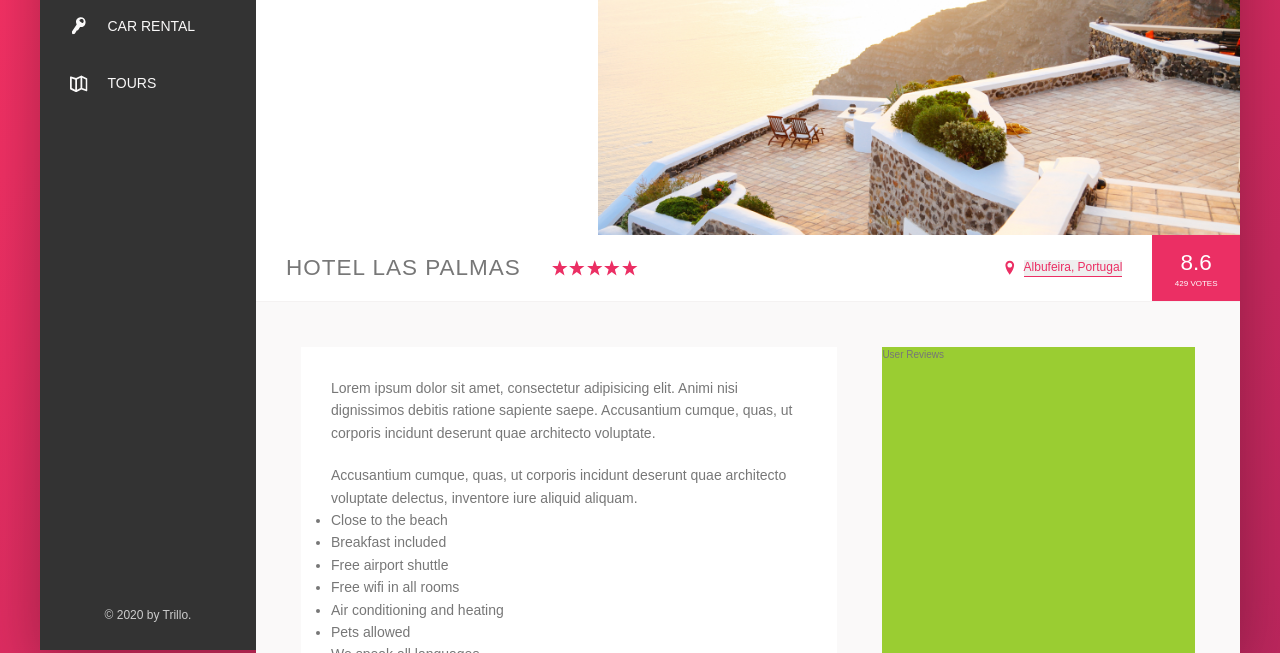
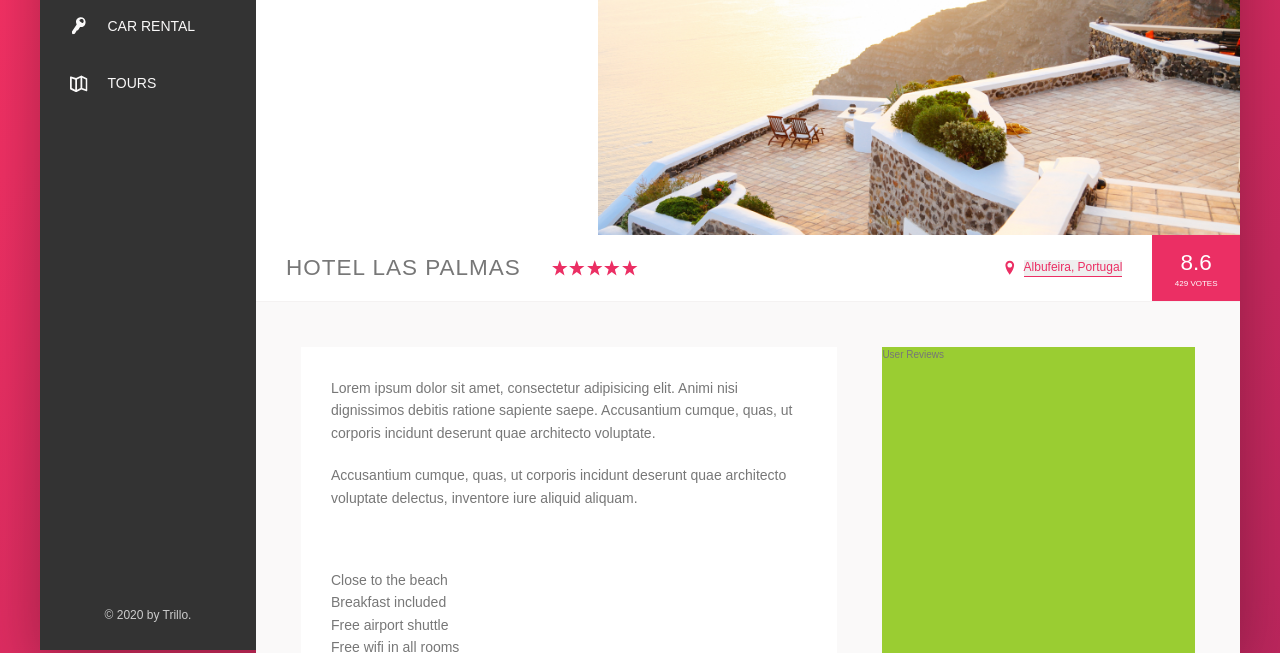
Before and after one commit to KSamra/css-practice-2, a website: page index.html in a window 1280 px wide. Shown: the part 300-953 px from the top of the page. Drawn offline with Linux system fonts and the light colour scheme.

```diff
--- a/sass/_base.scss
+++ b/sass/_base.scss
@@ -34,6 +34,8 @@
 
  --shadow-dark: 0 2rem 6rem rgba(0,0,0,.3);
  --shadow-light: 0 2rem 5rem rbga(0,0,0,.06);
+
+ --line: 1px solid var(--color-grey-light-2) ;
 }
 
 *{
--- a/sass/_components.scss
+++ b/sass/_components.scss
@@ -335,4 +335,15 @@
 
 
 /////////////////////////////
+///// List
+.list {
+  list-style: none;
+  margin: 3rem 0;
+  padding: 3rem 0;
+  border-bottom: 0 2rem 5rem rbga(0,0,0,.06);
+}
+
+
+
+/////////////////////////////
 /////
```
Also changed, not shown: css/style.css.
